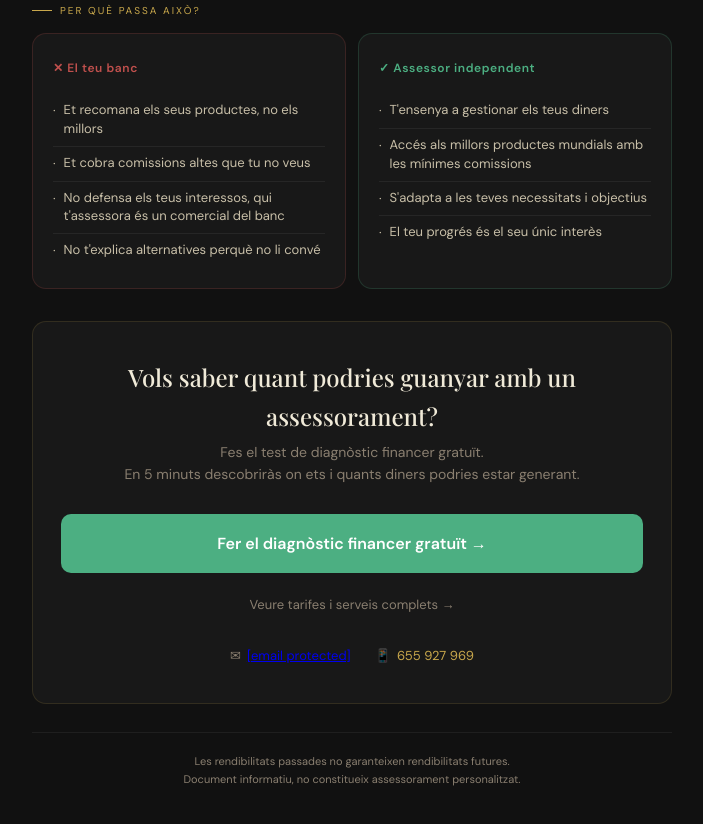
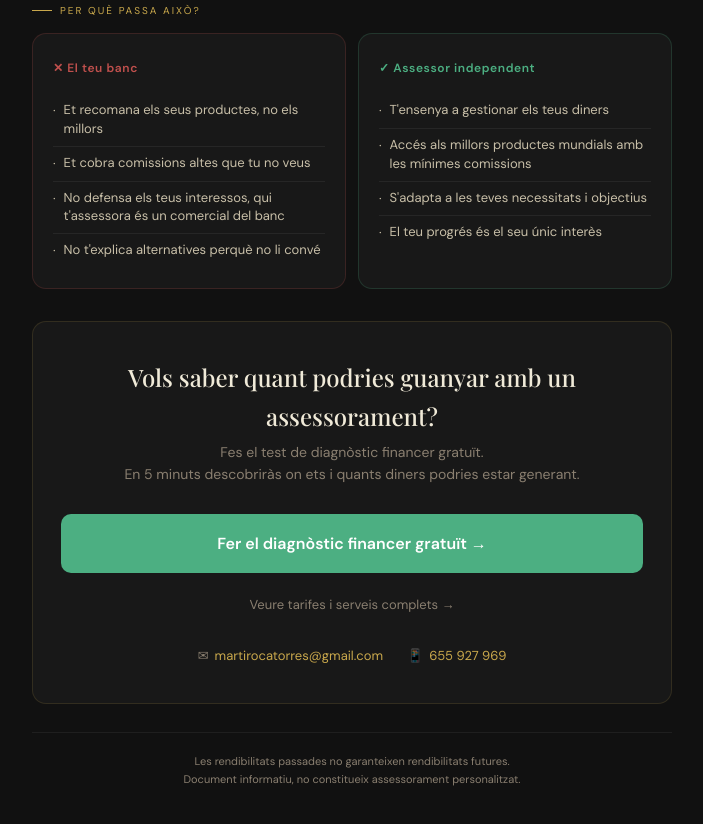
Before and after one commit to Martirocatorres/inici, a plain HTML site: page index.html in a window 1280 px wide. Shown: the part 1867-2691 px from the top of the page, without its empty margins (288-991 px from the left). Drawn offline with nearby package versions, Linux system fonts and the light colour scheme; a web font is replaced by a local one.

Commit message:
Update index.html

```diff
--- a/index.html
+++ b/index.html
@@ -509,7 +509,7 @@ body {
       Veure tarifes i serveis complets →
     </a>
     <div class="contact-row">
-      <div class="contact-item">✉ <span><a href="/cdn-cgi/l/email-protection" class="__cf_email__" data-cfemail="523f3320263b3c3b203d313312353f333b3e7c313d3f">[email&#160;protected]</a></span></div>
+      <div class="contact-item">✉ <span><a href="mailto:martirocatorres@gmail.com" style="color:var(--ac);text-decoration:none">martirocatorres@gmail.com</a></span></div>
       <div class="contact-item">📱 <span>655 927 969</span></div>
     </div>
   </div>
@@ -518,7 +518,7 @@ body {
 
 </div>
 
-<script data-cfasync="false" src="/cdn-cgi/scripts/5c5dd728/cloudflare-static/email-decode.min.js"></script><script>
+<script>
 window.addEventListener('load', function() {
   const barData = [
     { any: 'Any 0',  val: 10000 },
```
